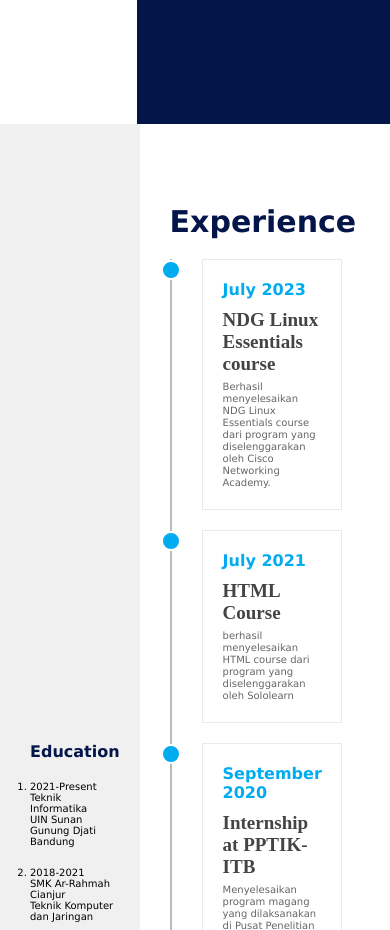
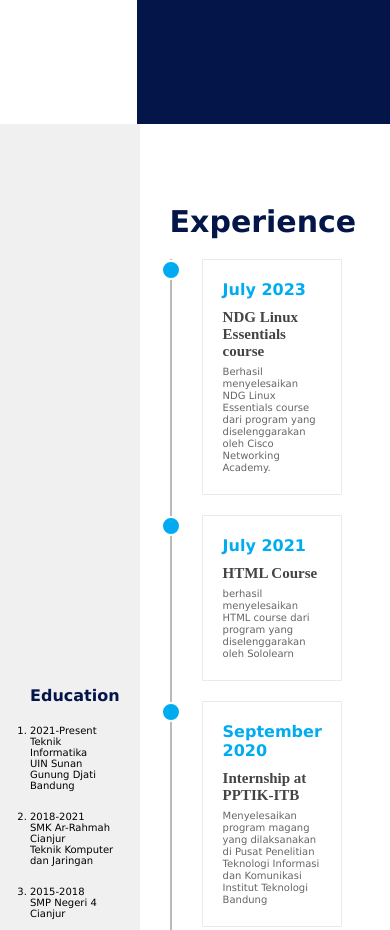
Before and after one commit to visilanti/cvsilvia.github.io, a plain HTML site: page index.html in a window 390 px wide. Shown: the part 720-1650 px from the top of the page. Drawn offline with nearby package versions, Linux system fonts and the light colour scheme.

Commit message:
fix responsive mobile

```diff
--- a/styles.css
+++ b/styles.css
@@ -385,7 +385,7 @@ th, td {
     .sidebar {
         padding: 20px;
         background-color: #f0f0f0;
-        max-width: 25%;
+        max-width: 26%;
     }
     .wrap2 {
         margin-left: 10px;
@@ -395,6 +395,9 @@ th, td {
     }
     .wrap2 li{
         font-size: 10px;
+    }
+    .box h3{
+        font-size: 15px;
     }
     .col .content {
         padding: 0 0 0 30px;
```
